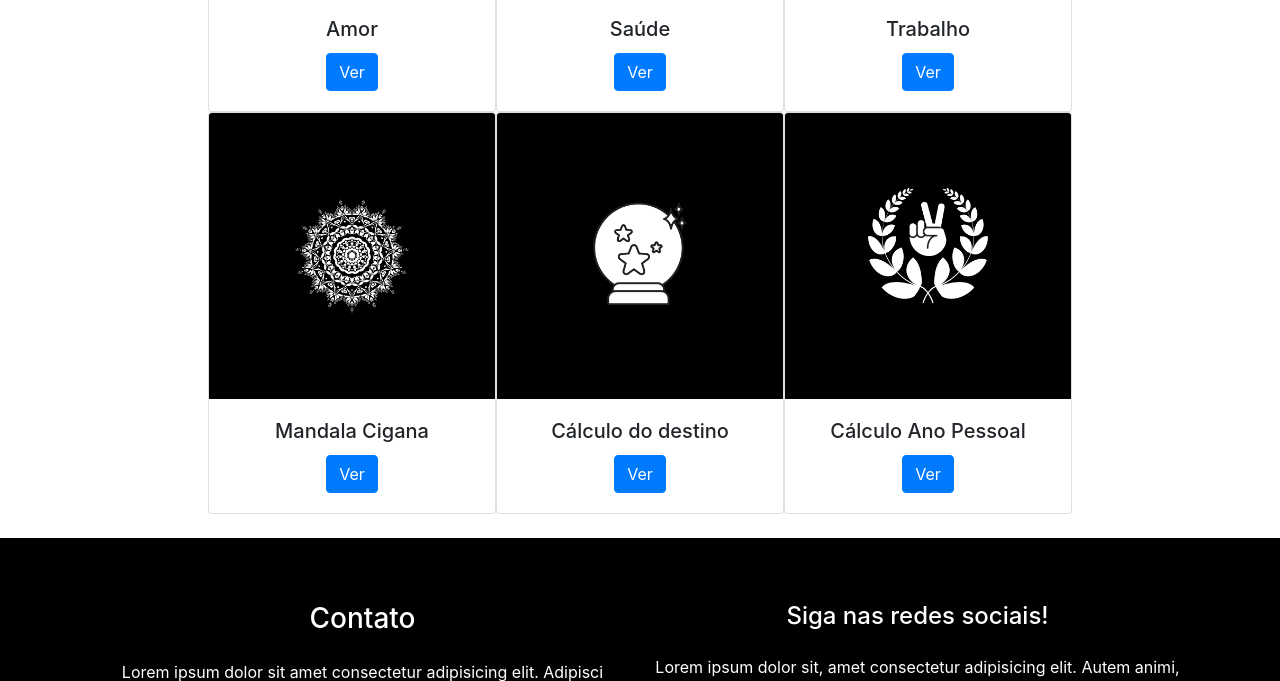
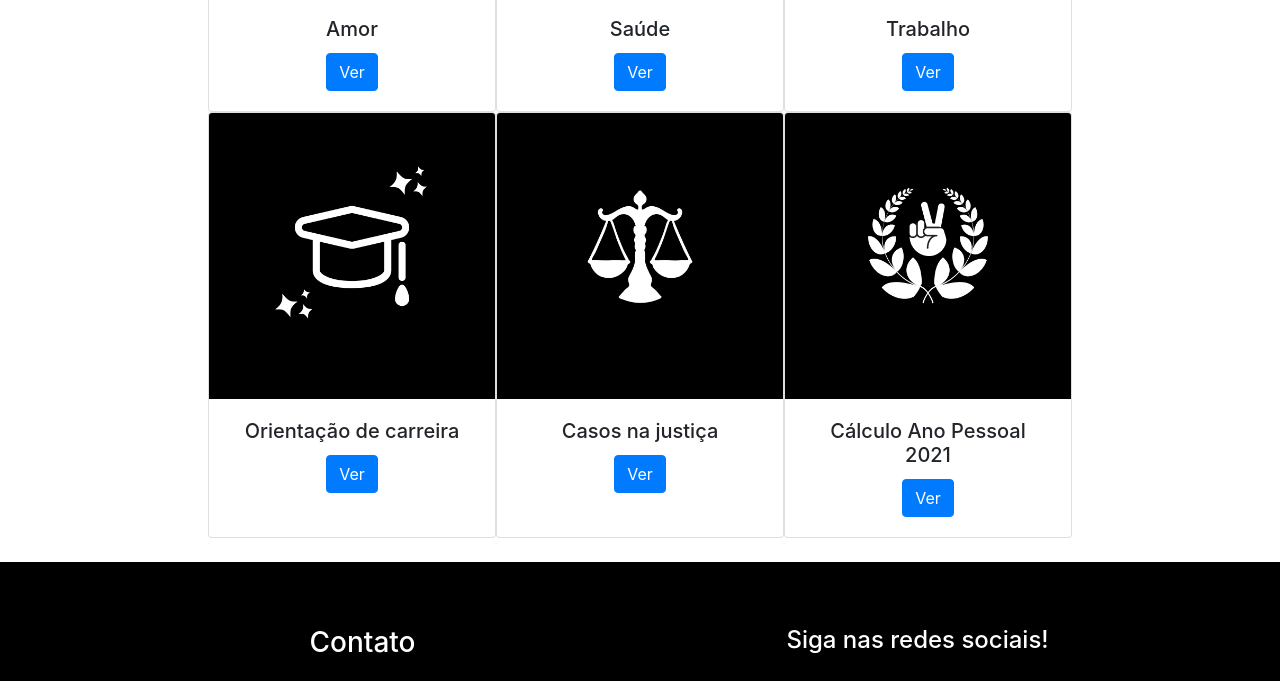
Before and after one commit to barbaragalante/lp-tarot, a plain HTML site: page index.html in a window 1280 px wide. Shown: the part 1457-2138 px from the top of the page. Drawn offline with Linux system fonts and the light colour scheme.

Commit message:
atualização

```diff
--- a/index.html
+++ b/index.html
@@ -209,10 +209,10 @@
 
                 <!-- card quatro -->
                 <div class="card tamanho-card">
-                    <img class="card-img-top imagem-cards" src="/assets/images/mandala.png"
+                    <img class="card-img-top imagem-cards" src="/assets/images/orientaçãoc.png"
                         alt="Imagem de capa do card">
                     <div class="card-body">
-                        <h5 class="card-title">Mandala Cigana</h5>
+                        <h5 class="card-title">Orientação de carreira</h5>
                         <a href="#" class="btn btn-primary" data-toggle="modal" data-target="#modal04">Ver</a>
                     </div>
                 </div>
@@ -222,7 +222,7 @@
                     <div class="modal-dialog" role="document">
                         <div class="modal-content">
                             <div class="modal-header">
-                                <h5 class="modal-title">Mandala Cigana</h5>
+                                <h5 class="modal-title">Orientação de carreira</h5>
                                 <button type="button" class="close" data-dismiss="modal" aria-label="Fechar">
                                     <span aria-hidden="true">&times;</span>
                                 </button>
@@ -247,10 +247,10 @@
 
                 <!-- card cinco -->
                 <div class="card tamanho-card">
-                    <img class="card-img-top imagem-cards" src="/assets/images/destino.png"
+                    <img class="card-img-top imagem-cards" src="/assets/images/justiça.png"
                         alt="Imagem de capa do card">
                     <div class="card-body">
-                        <h5 class="card-title">Cálculo do destino</h5>
+                        <h5 class="card-title">Casos na justiça</h5>
                         <a href="#" class="btn btn-primary" data-toggle="modal" data-target="#modal05">Ver</a>
                     </div>
                 </div>
@@ -260,7 +260,7 @@
                     <div class="modal-dialog" role="document">
                         <div class="modal-content">
                             <div class="modal-header">
-                                <h5 class="modal-title">Cálculo do destino</h5>
+                                <h5 class="modal-title">Casos na justiça</h5>
                                 <button type="button" class="close" data-dismiss="modal" aria-label="Fechar">
                                     <span aria-hidden="true">&times;</span>
                                 </button>
@@ -284,10 +284,10 @@
                 </div>
                 <!-- card seis -->
                 <div class="card tamanho-card">
-                    <img class="card-img-top imagem-cards" src="/assets/images/apessoal.png"
+                    <img class="card-img-top imagem-cards" src="/assets/images/anopessoal.png"
                         alt="Imagem de capa do card">
                     <div class="card-body">
-                        <h5 class="card-title">Cálculo Ano Pessoal</h5>
+                        <h5 class="card-title">Cálculo Ano Pessoal 2021</h5>
                         <a href="#" class="btn btn-primary" data-toggle="modal" data-target="#modal06">Ver</a>
                     </div>
                 </div>
@@ -297,7 +297,7 @@
                     <div class="modal-dialog" role="document">
                         <div class="modal-content">
                             <div class="modal-header">
-                                <h5 class="modal-title">Cálculo Ano Pessoal</h5>
+                                <h5 class="modal-title">Cálculo Ano Pessoal 2021</h5>
                                 <button type="button" class="close" data-dismiss="modal" aria-label="Fechar">
                                     <span aria-hidden="true">&times;</span>
                                 </button>
```
Also changed, not shown: assets/images/amor.png, assets/images/anopessoal.png (added), assets/images/apessoal.png (deleted), assets/images/destino.png (deleted), assets/images/justiça.png (added), assets/images/mandala.png (deleted), assets/images/orientaçãoc.png (added), assets/images/saude.png, assets/images/trabalho.png.
